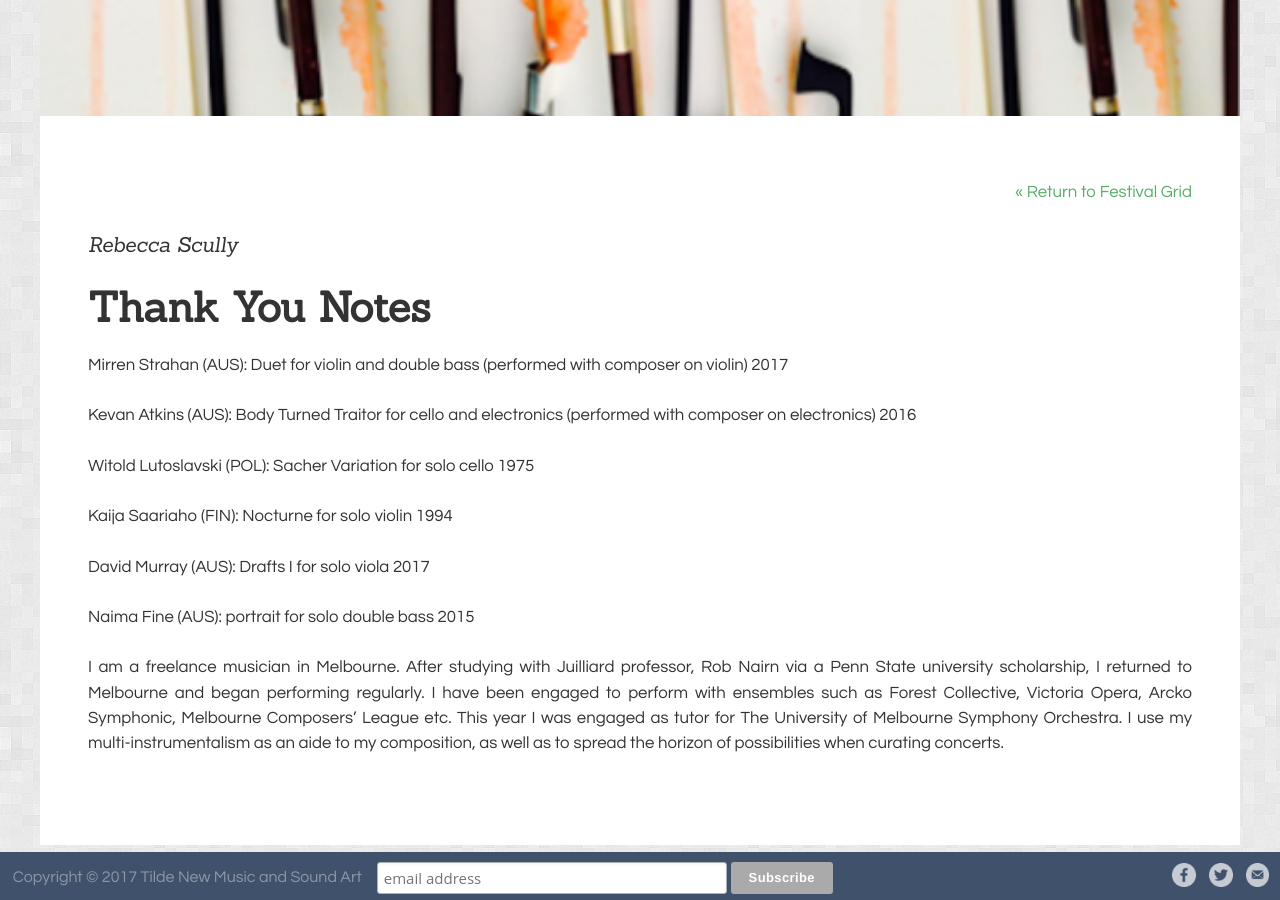
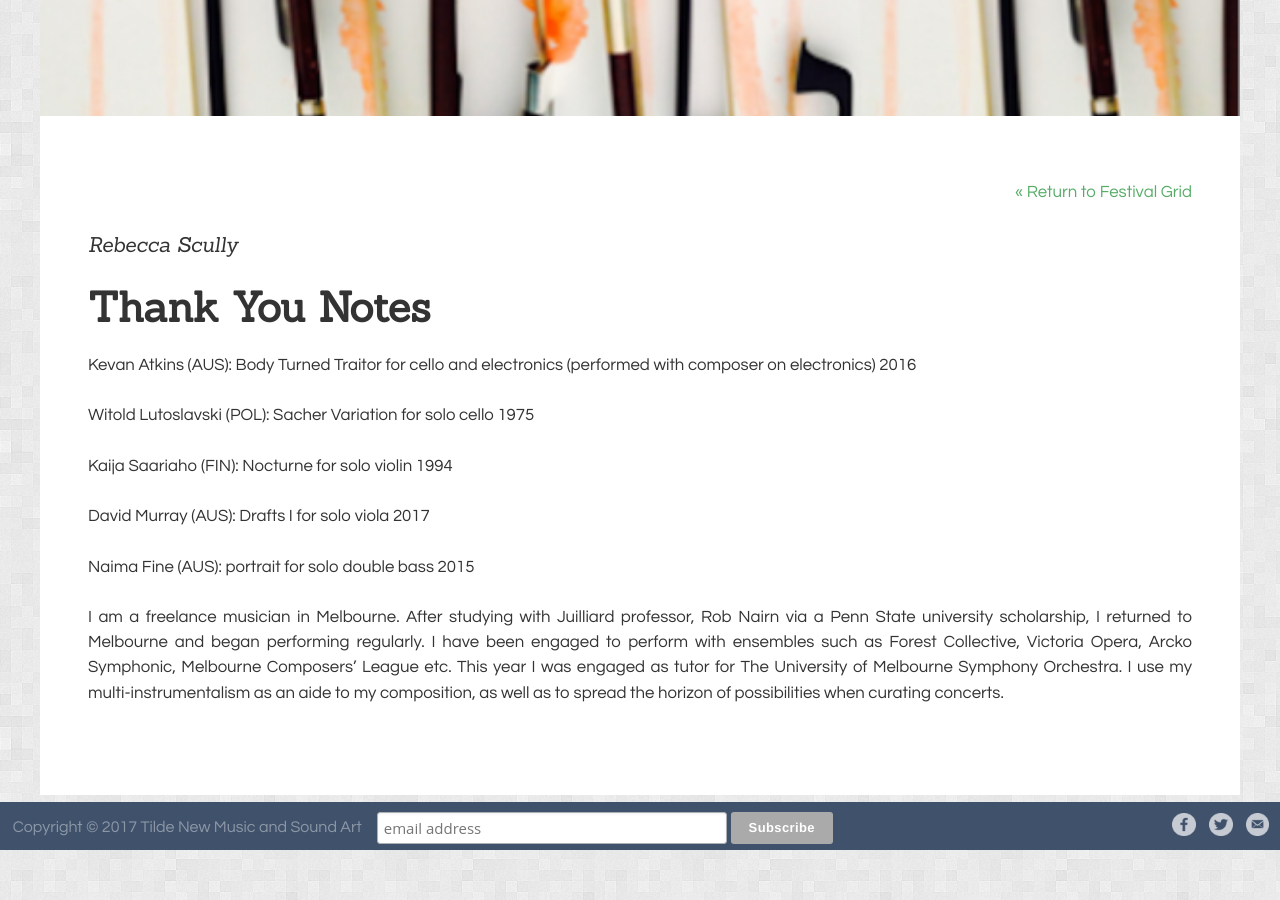
Before and after one commit to unclewalter/tilde-festival-website, a Jekyll site: the page built from _program/BB_005.md, in a window 1280 px wide and 900 px high, scrolled down 736 px. Built offline with Jekyll 4.4.1, drawn with Linux system fonts in a browser that asks for light colours.

Commit message:
Update BB_005.md

```diff
--- a/_program/BB_005.md
+++ b/_program/BB_005.md
@@ -8,7 +8,6 @@ all-day: false
 space: 'black box' #Choices are 'white box', 'black box', 'open box', 'grounds'
 ---
 <!-- Description -->
-Mirren Strahan (AUS): Duet for violin and double bass (performed with composer on violin) 2017
 
 Kevan Atkins (AUS): Body Turned Traitor for cello and electronics (performed with composer on electronics) 2016
 
```
